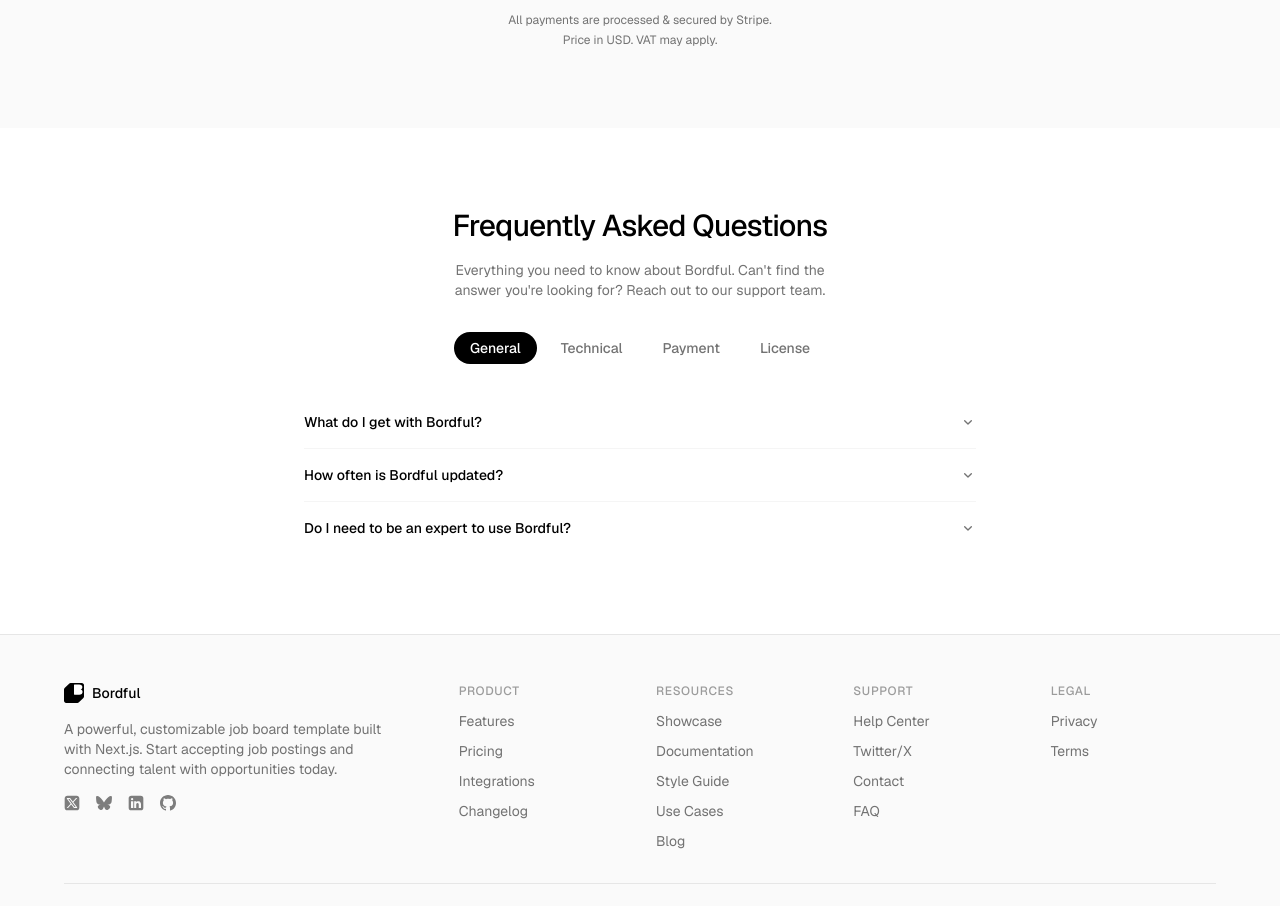
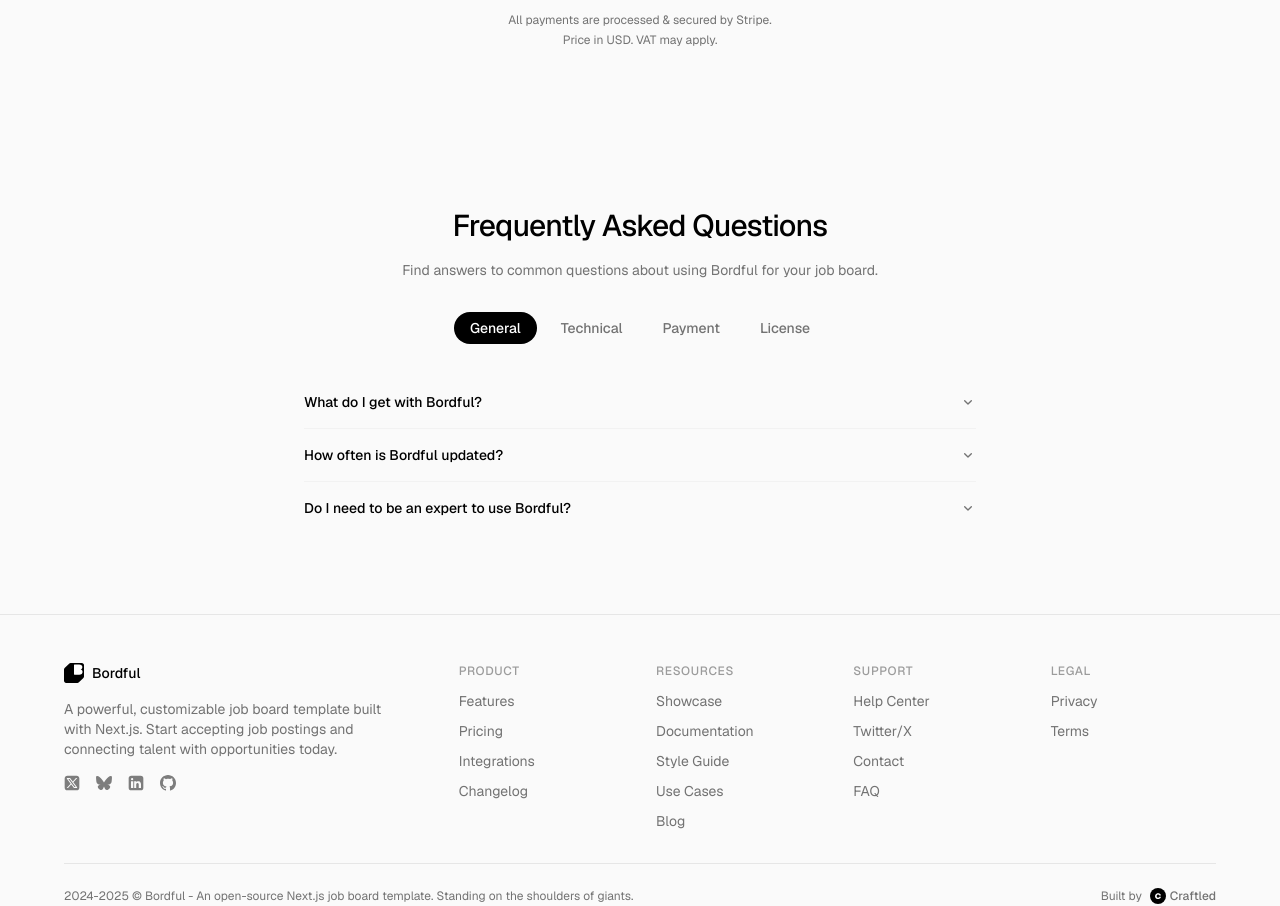
Before and after one commit to craftyme/bordful-marketing, a Next.js app: page / in a window 1280 px wide. Shown: the part 5640-6546 px from the top of the page. Built offline with nearby package versions, Linux system fonts and the light colour scheme.

Commit message:
faq component fixes

```diff
--- a/components/faq.tsx
+++ b/components/faq.tsx
@@ -121,6 +121,11 @@
     question: string;
     answer: string;
   }>;
+  showTitle?: boolean;
+  title?: string;
+  description?: string;
+  background?: "default" | "secondary";
+  className?: string;
 }
 
 const FAQContent = React.memo(function FAQContent({
@@ -151,7 +156,7 @@
 
   if (items) {
     return (
-      <div className="mt-8 w-full max-w-2xl">
+      <div className="mt-8 w-full max-w-2xl mx-auto">
         <div className="divide-y divide-border/40">
           {items.map((item) => (
             <QuestionItem
@@ -167,7 +172,7 @@
   }
 
   return (
-    <>
+    <div className="flex flex-col items-center w-full">
       <div className="mt-8 flex gap-2">
         {CATEGORIES.map((category) => (
           <button
@@ -198,30 +203,33 @@
           ))}
         </div>
       </div>
-    </>
+    </div>
   );
 });
 
-export function FAQ({ variant = "section", items }: FAQProps) {
+export function FAQ({
+  variant = "section",
+  items,
+  showTitle = true,
+  title = "Frequently Asked Questions",
+  description = "Find answers to common questions about using Bordful for your job board.",
+  background = "secondary",
+  className,
+}: FAQProps) {
   const content = (
     <>
-      <SectionHeader
-        title="Frequently Asked Questions"
-        description="Everything you need to know about Bordful. Can't find the answer you're looking for? Reach out to our support team."
-      />
+      {showTitle && <SectionHeader title={title} description={description} />}
       <FAQContent items={items} />
     </>
   );
 
-  if (variant === "section") {
-    return (
-      <Section id="faq">
-        <Container>
-          <div className="flex flex-col items-center">{content}</div>
-        </Container>
-      </Section>
-    );
+  if (variant === "standalone") {
+    return <div className={cn("w-full", className)}>{content}</div>;
   }
 
-  return <div className="flex flex-col items-center">{content}</div>;
+  return (
+    <Section variant={background}>
+      <Container className={className}>{content}</Container>
+    </Section>
+  );
 }
--- a/components/use-case-page.tsx
+++ b/components/use-case-page.tsx
@@ -30,7 +30,6 @@
     question: string;
     answer: string;
   }>;
-  ctaDescription: string;
 }
 
 export function UseCasePage({
@@ -42,7 +41,6 @@
   benefits,
   features,
   faqs,
-  ctaDescription,
 }: UseCasePageProps) {
   return (
     <div className="flex min-h-screen flex-col">
@@ -129,13 +127,11 @@
       {/* FAQ Section */}
       <Section>
         <Container>
-          <div className="flex flex-col items-center">
-            <SectionHeader
-              title="Frequently Asked Questions"
-              description={ctaDescription}
-            />
-            <FAQ items={faqs} variant="standalone" />
-          </div>
+          <SectionHeader
+            title="Frequently Asked Questions"
+            description="Everything you need to know about launching your specialized job board."
+          />
+          <FAQ items={faqs} variant="standalone" showTitle={false} />
         </Container>
       </Section>
 
```
